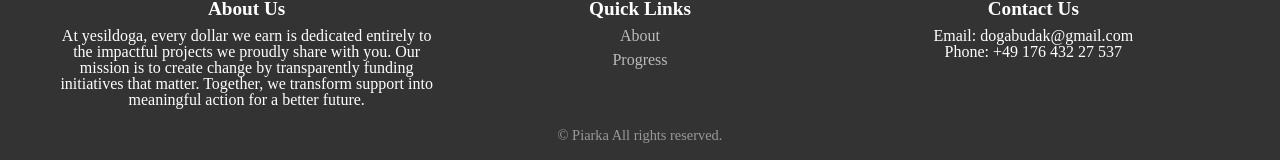
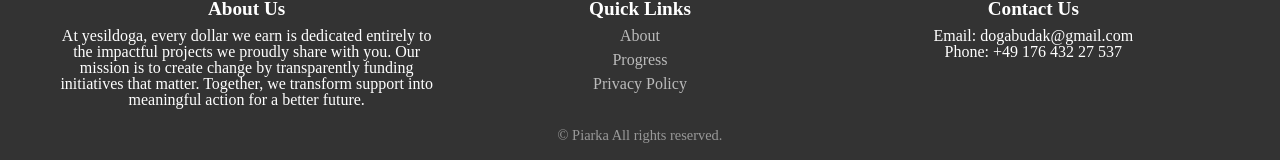
Before and after one commit to dogabudak/yesildoga, a Next.js app in the folder frontend/: page / in a window 1280 px wide. Shown: the part 2006-2166 px from the top of the page. Built offline with nearby package versions, Linux system fonts and the light colour scheme.

Commit message:
feat: fixed fe

```diff
--- a/frontend/src/components/molecules/Footer/Footer.tsx
+++ b/frontend/src/components/molecules/Footer/Footer.tsx
@@ -31,6 +31,9 @@ export function Footer(): JSX.Element {
             <FooterLinkItem>
               <a href='/progress'>Progress</a>
             </FooterLinkItem>
+            <FooterLinkItem>
+              <a href='/privacy'>Privacy Policy</a>
+            </FooterLinkItem>
           </FooterLinks>
         </div>
         <div>
```
